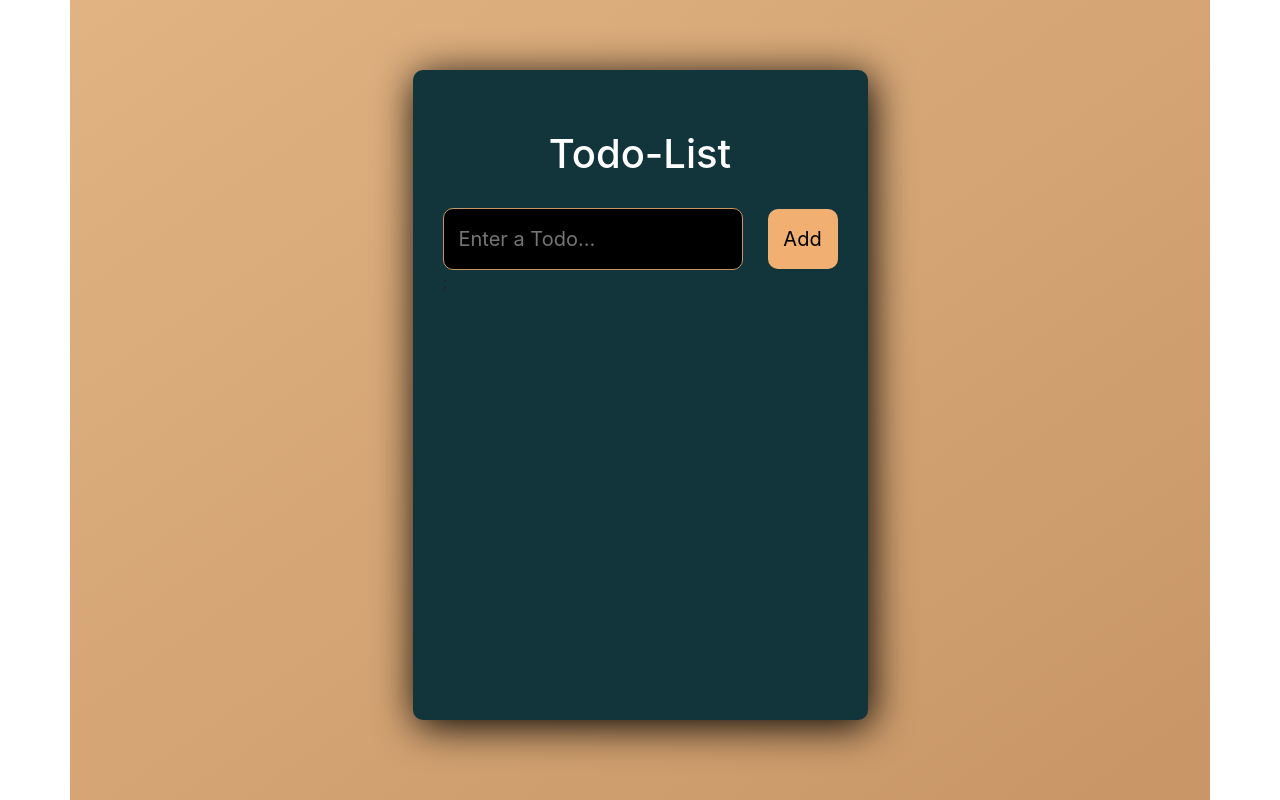
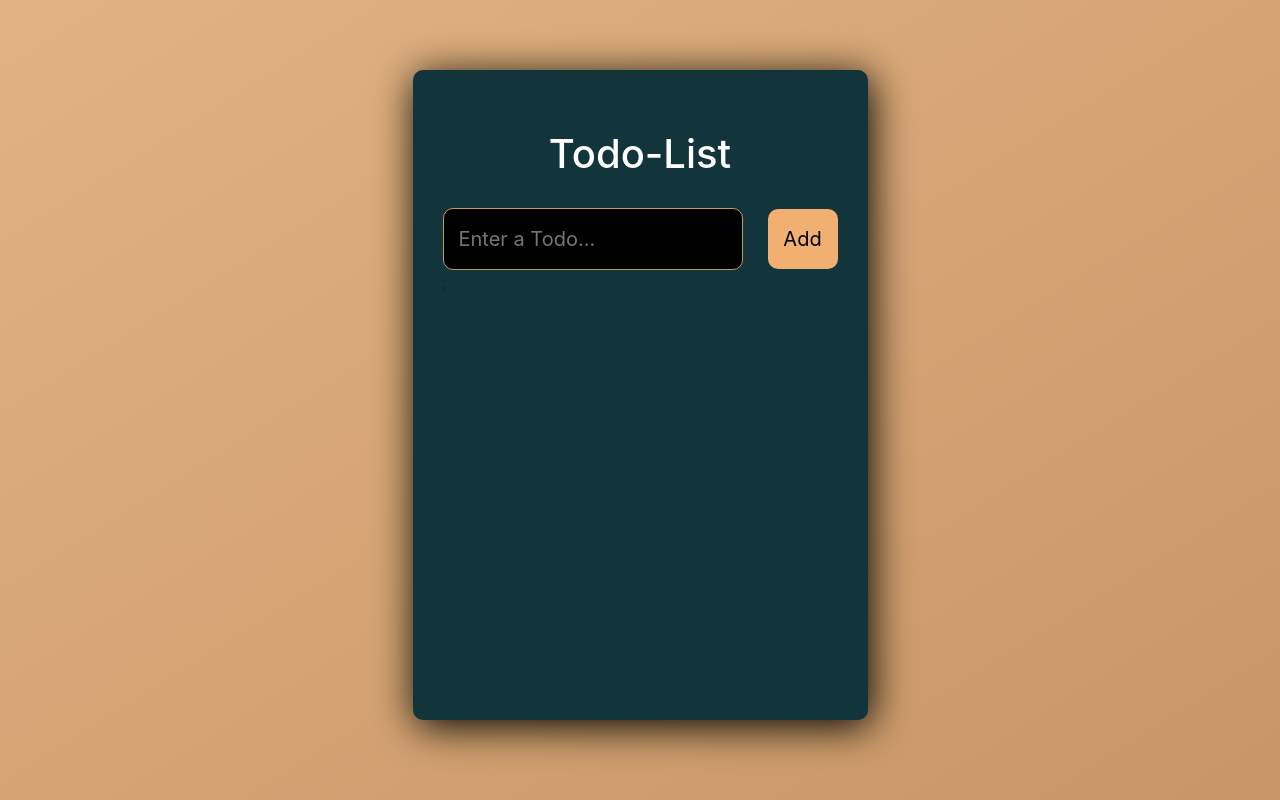
Before and after one commit to Joreyesgon/Todo-List.add.edit.delete, a React (Create React App) app: page / in a window 1280 px wide. Built offline with nearby package versions, Linux system fonts and the light colour scheme.

Commit message:
minor changes

```diff
--- a/src/todoList.css
+++ b/src/todoList.css
@@ -3,9 +3,13 @@
     padding: 0;
 }
 
+body {
+    background: linear-gradient(to right bottom, #e1b382, #c89666);
+}
+
 .container {
-    background: linear-gradient(to right bottom, #e1b382, #c89666);
-    width: 100%;
+
+    background-size: cover;
     min-height: 100vh;
     display: flex;
     justify-content: center;
```
